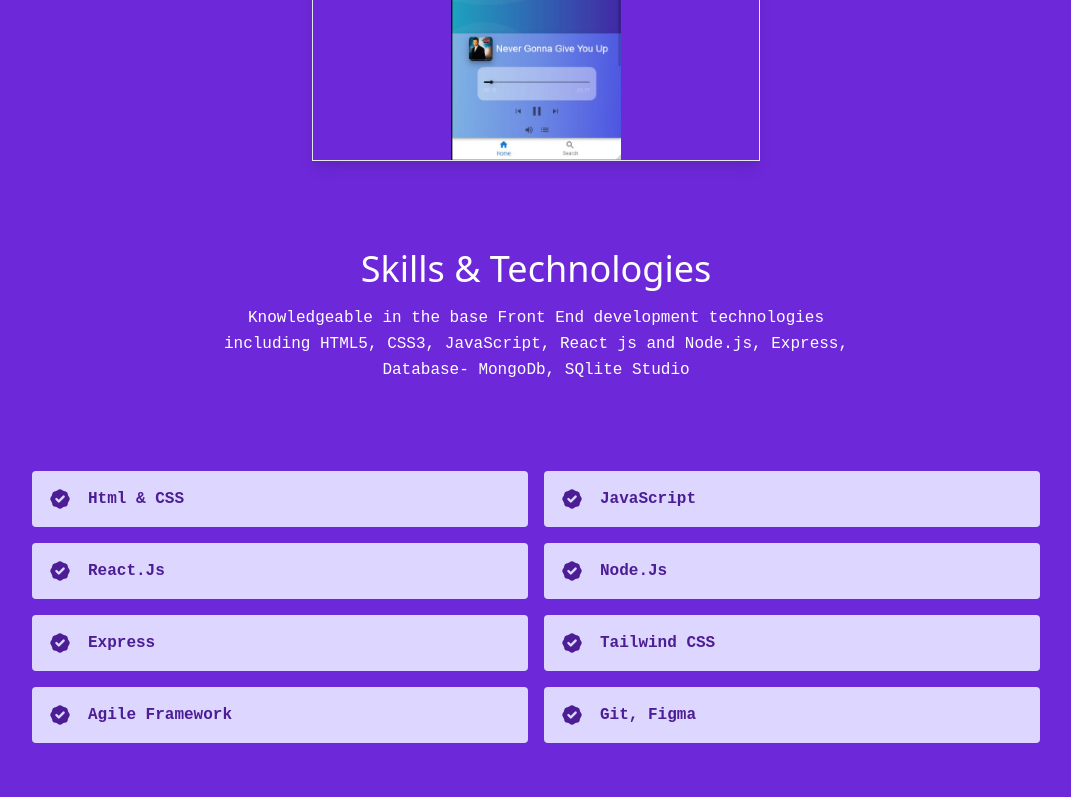
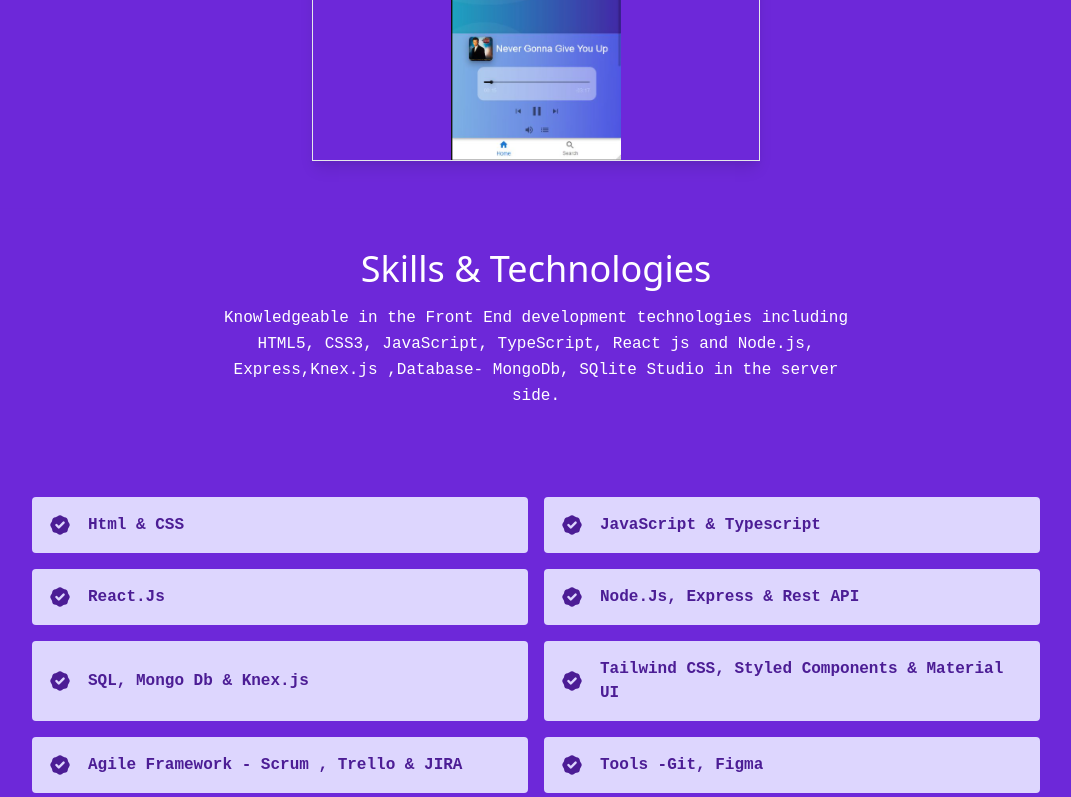
Before and after one commit to chinduja-net/Portfolio, a React (Vite) app: page / in a window 1280 px wide. Shown: the part 2000-2797 px from the top of the page, without its empty margins (104-1175 px from the left). Built offline with nearby package versions, Linux system fonts and the light colour scheme.

Commit message:
style change

```diff
--- a/src/components/BottomNav.jsx
+++ b/src/components/BottomNav.jsx
@@ -27,7 +27,7 @@ const BottomNav = () => {
 
 
       </section>
-      <footer className = "bg-purple-700 font-sm text-white font-Fira">&copy;Copyright 2021 Chinduja Vijayaraj</footer>
+      <footer className = "bg-purple-700 text-xs text-white font-Fira">&copy;Copyright 2022 Chinduja Vijayaraj</footer>
 
    </>
   )
--- a/src/components/Description.jsx
+++ b/src/components/Description.jsx
@@ -15,7 +15,7 @@ export default function Description() {
         <div className="w-1/2 pt-4 pb-0 justify-center">
           <p className="leading-relaxed font-Fira text-white">
             My Name is Chinduja. <br />
-            I'm a frontend Developer.
+            I'm a Full Stack Developer.
             I live with my husband and daughter in Göteborg, Sweden. <br />
             I have always been curious about technology and love to learn about
             tech. <br />
--- a/src/components/Skills.jsx
+++ b/src/components/Skills.jsx
@@ -1,18 +1,31 @@
-import { BadgeCheckIcon} from "@heroicons/react/solid";
+import { BadgeCheckIcon } from "@heroicons/react/solid";
 import React from "react";
-const skills = ['Html & CSS ', 'JavaScript', 'React.Js', 'Node.Js', 'Express', 'Tailwind CSS','Agile Framework','Git, Figma']
+const skills = [
+  "Html & CSS ",
+  "JavaScript & Typescript",
+  "React.Js",
+  "Node.Js, Express & Rest API",
+  "SQL, Mongo Db & Knex.js",
+  "Tailwind CSS, Styled Components & Material UI",
+  "Agile Framework - Scrum , Trello & JIRA",
+  "Tools -Git, Figma",
+  "Testing - Cypress, Jest, Mocha & Chai",
+  "Docker",
+];
 
 export default function Skills() {
   return (
     <section id="skills">
       <div className="container w-90 py-10 mx-auto bg-purple-700 shadow-lg">
         <div className="text-center mb-20">
-
           <h1 className="sm:text-4xl text-3xl font-medium title-font text-white mb-4 font-fira text-center">
             Skills &amp; Technologies
           </h1>
           <p className="text-base leading-relaxed text-white font-Fira xl:w-2/4 lg:w-3/4 mx-auto">
-          Knowledgeable in the base Front End development technologies including HTML5, CSS3, JavaScript, React js and  Node.js, Express, Database- MongoDb, SQlite Studio
+            Knowledgeable in the Front End development technologies including
+            HTML5, CSS3, JavaScript, TypeScript, React js and Node.js,
+            Express,Knex.js ,Database- MongoDb, SQlite Studio in the server
+            side.
           </p>
         </div>
         <div className="flex flex-wrap lg:w-4/5 sm:mx-auto sm:mb-2 -mx-2">
```
